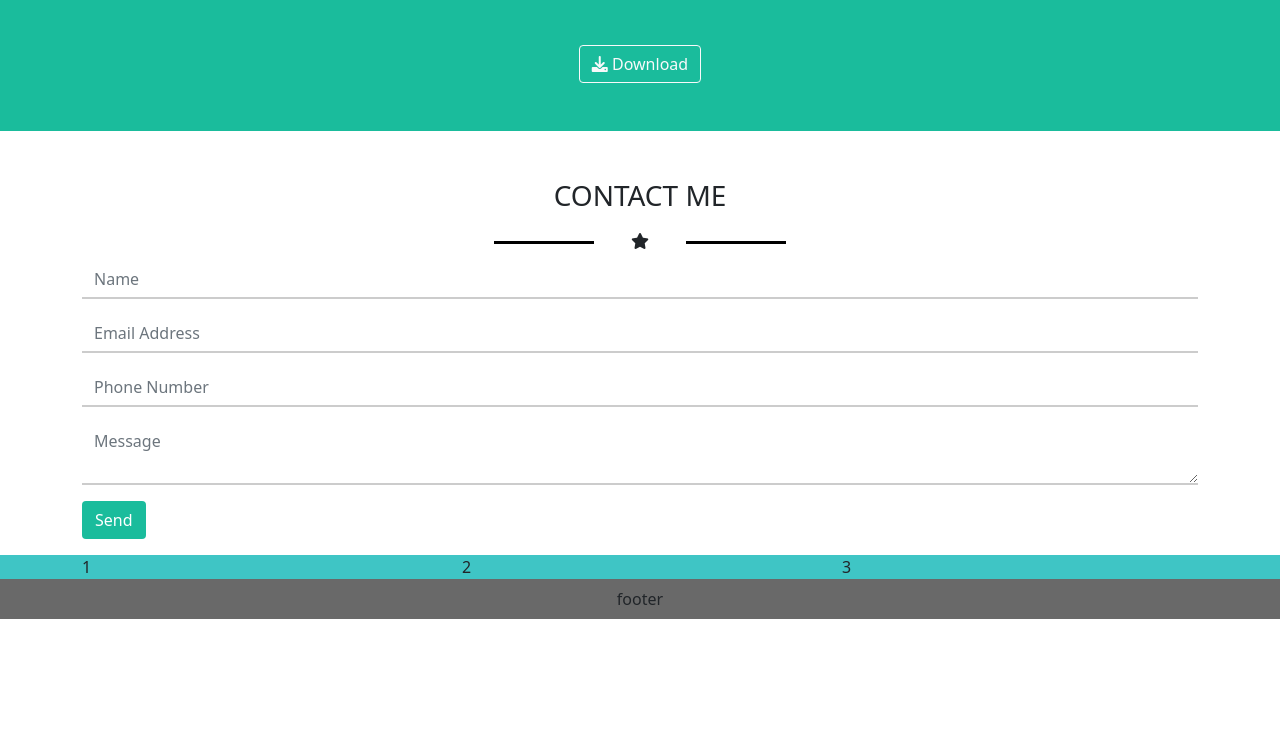
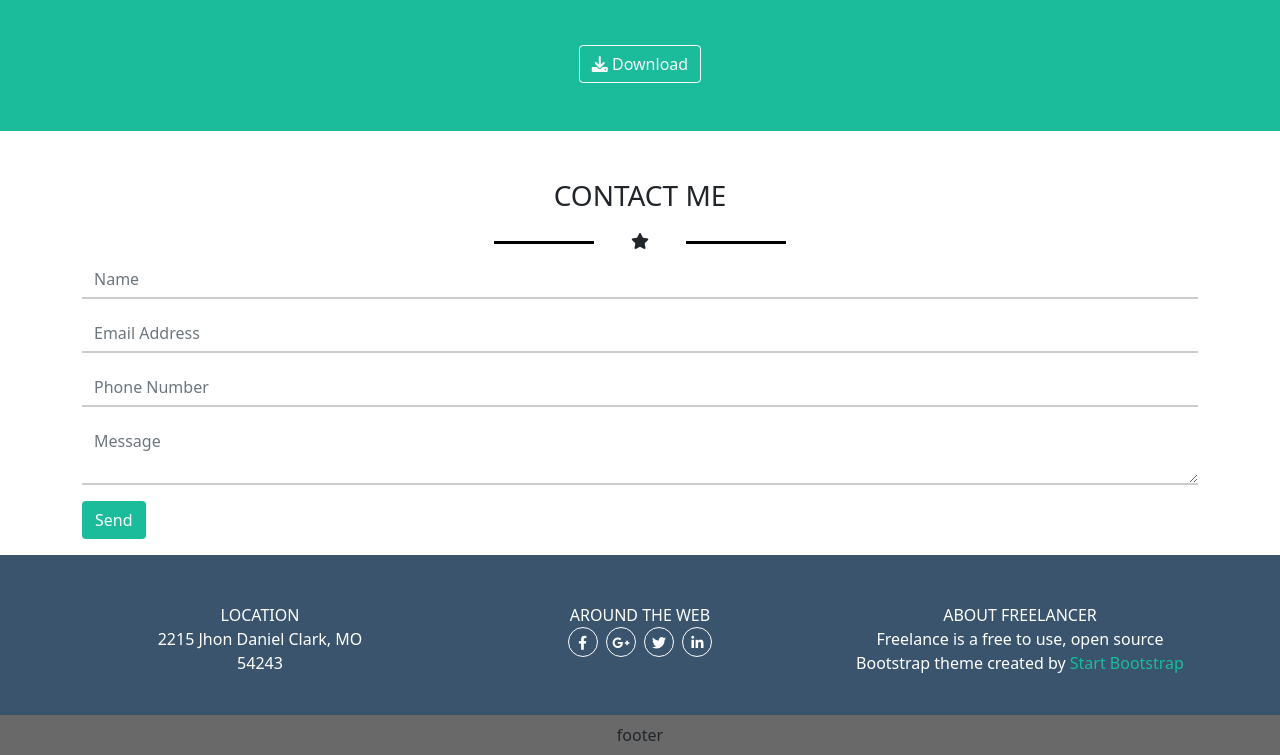
Before and after one commit to Yu4iy/html-css-bootstrap-freelancer, a plain HTML site: page index.html in a window 1280 px wide. Shown: the part 1524-2279 px from the top of the page. Before the commit the page ends 2143 px from the top, so only its background shows below. Drawn offline with nearby package versions, Linux system fonts and the light colour scheme.

Commit message:
add footer info

```diff
--- a/css/style.css
+++ b/css/style.css
@@ -10,6 +10,22 @@ ul,li{
 	background-color: #1ABC9C;
 }
 
+.mm-bg-dark-blue {
+	background-color: #3A546D;
+}
+.mm-light {
+	color: #1ABC9C;
+}
+.mm-circle {
+	border: 1px solid #fff;
+	border-radius: 50%;
+	height: 30px;
+	width: 30px;
+}
+.mm-circle::before {
+	font-size: 14px;
+	line-height: 30px;
+}
 .mm-img {
 	width: 25%;
 	min-width: 228px ;
--- a/index.html
+++ b/index.html
@@ -116,17 +116,33 @@
 			</div>
 		</div>
 	</section>
-	<section class="bg-darkb">
+	<section class="mm-bg-dark-blue pt-5 pb-4" >
 		<div class="container">
 			<div class="row">
-				<div class="col-4">
-					1
+				<div class="col">
+					<div class="row text-center text-white">
+						<div class="col-12 text-uppercase ">location</div>
+						<div class="col-12 ">2215 Jhon Daniel Clark, MO</div>
+						<div class="col-12 ">54243</div>
+					</div>
 				</div>
-				<div class="col-4">
-					2
+				<div class="col">
+					<div class="row text-center text-white">
+						<div class="col-12 text-uppercase ">Around the Web</div>
+						<div class="col-12 ">
+							<i class="mm-circle me-1 fab fa-facebook-f"></i>
+							<i class="mm-circle me-1 fab fa-google-plus-g"></i>
+							<i class="mm-circle me-1 fab fa-twitter"></i>
+							<i class="mm-circle fab fa-linkedin-in"></i>
+						</div>
+
+					</div>
 				</div>
-				<div class="col-4">
-					3
+				<div class="col text-center text-white">
+					<div class="col-12 text-uppercase ">About Freelancer</div>
+					<p class="">Freelance is a free to use, open source Bootstrap theme created by
+						<a class="mm-light  text-decoration-none " href="">Start Bootstrap</a>
+					</p>
 				</div>
 			</div>
 		</div>
```
